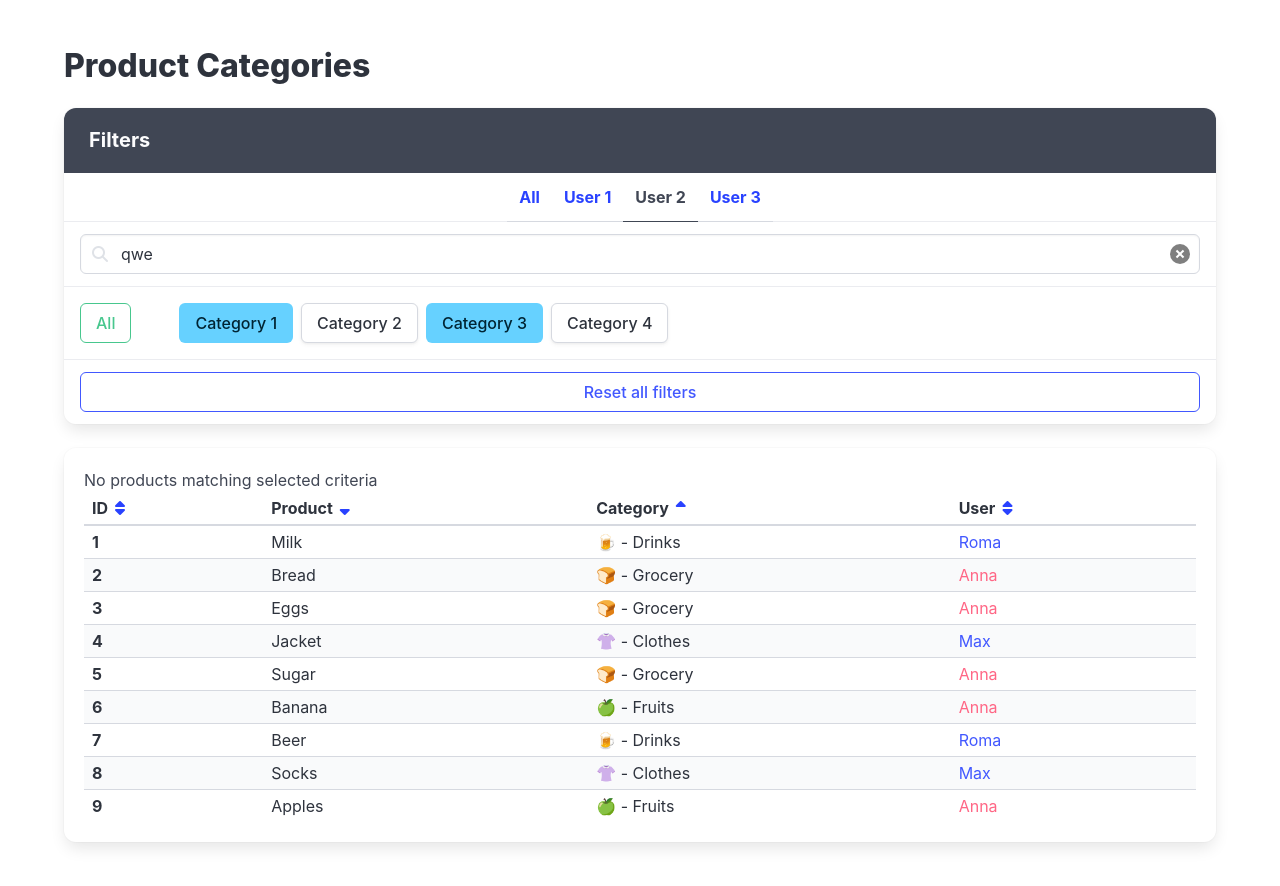
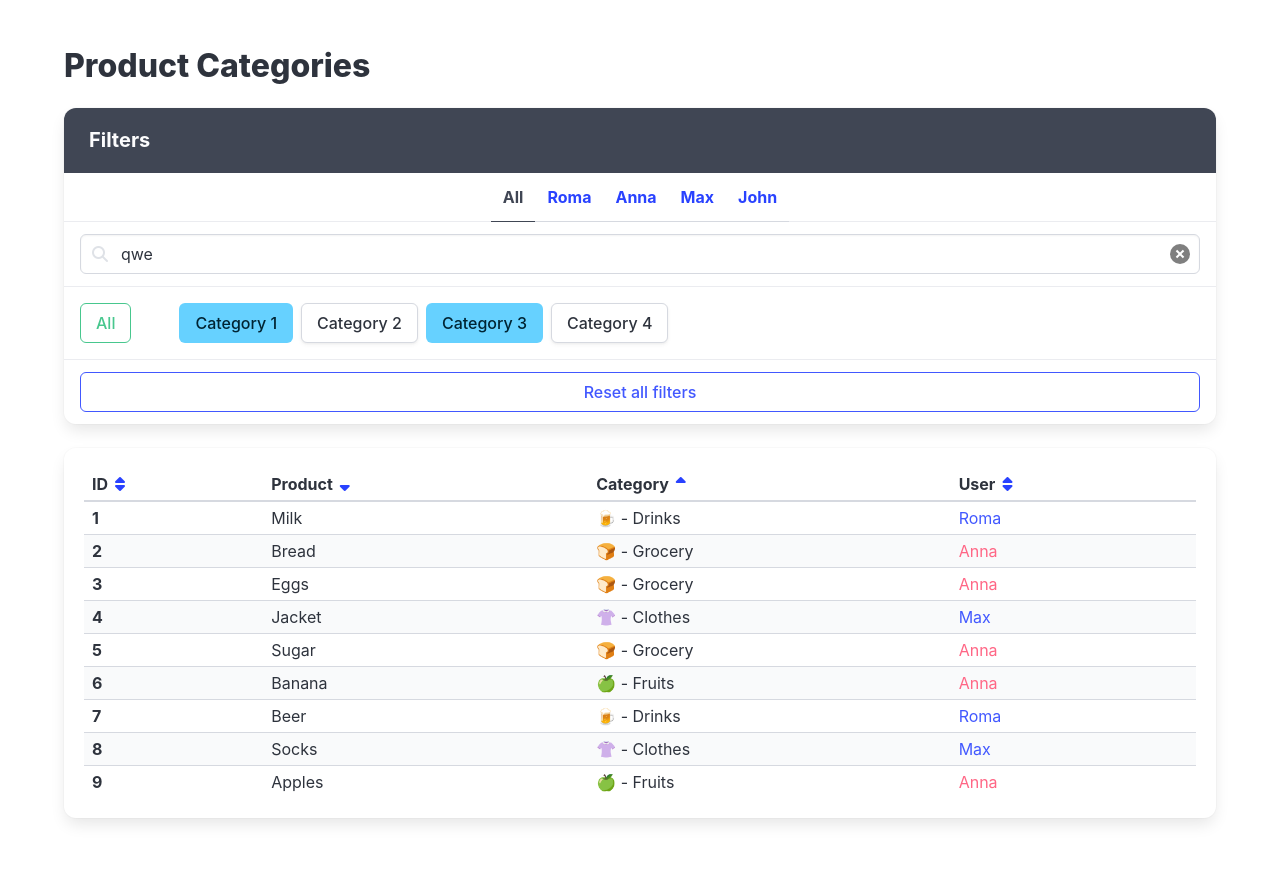
Before and after one commit to AchekcSs/fs_jul_26_react_product-categories-practice-yakimov, a React (Vite) app: page / in a window 1280 px wide. Shown: the top 886 px of the page. Built offline with nearby package versions, Linux system fonts and the light colour scheme.

Commit message:
feat: implement filter products by owner

```diff
--- a/src/App.jsx
+++ b/src/App.jsx
@@ -3,6 +3,7 @@ import cn from 'classnames';
 
 import './App.scss';
 
+import { useState } from 'react';
 import usersFromServer from './api/users';
 import categoriesFromServer from './api/categories';
 import productsFromServer from './api/products';
@@ -24,6 +25,22 @@ const products = productsFromServer.map(product => {
 });
 
 export const App = () => {
+  const [selectedUser, setSelectedUser] = useState(null);
+
+  const handleUserClick = user => setSelectedUser(user);
+
+  const getVisibleProducts = incomeProducts => {
+    if (selectedUser !== null) {
+      return incomeProducts.filter(
+        product => product.user.id === selectedUser.id,
+      );
+    }
+
+    return incomeProducts;
+  };
+
+  const visibleProducts = getVisibleProducts(products);
+
   return (
     <div className="section">
       <div className="container">
@@ -34,11 +51,31 @@ export const App = () => {
             <p className="panel-heading">Filters</p>
 
             <p className="panel-tabs has-text-weight-bold">
-              <a data-cy="FilterAllUsers" href="#/">
+              <a
+                data-cy="FilterAllUsers"
+                href="#/"
+                className={cn({ 'is-active': selectedUser === null })}
+                onClick={() => handleUserClick(null)}
+              >
                 All
               </a>
 
-              <a data-cy="FilterUser" href="#/">
+              {usersFromServer.map(user => (
+                <a
+                  key={user.id}
+                  data-cy="FilterUser"
+                  href="#/"
+                  className={cn({
+                    'is-active':
+                      selectedUser !== null && selectedUser.id === user.id,
+                  })}
+                  onClick={() => handleUserClick(user)}
+                >
+                  {user.name}
+                </a>
+              ))}
+
+              {/* <a data-cy="FilterUser" href="#/">
                 User 1
               </a>
 
@@ -48,7 +85,7 @@ export const App = () => {
 
               <a data-cy="FilterUser" href="#/">
                 User 3
-              </a>
+              </a> */}
             </p>
 
             <div className="panel-block">
@@ -122,10 +159,11 @@ export const App = () => {
         </div>
 
         <div className="box table-container">
+          {visibleProducts.length === 0 ? (
             <p data-cy="NoMatchingMessage">
               No products matching selected criteria
             </p>
-
+          ) : (
             <table
               data-cy="ProductTable"
               className="table is-striped is-narrow is-fullwidth"
@@ -179,8 +217,8 @@ export const App = () => {
               </thead>
 
               <tbody>
-              {products.map(product => (
-                <tr data-cy="Product">
+                {visibleProducts.map(product => (
+                  <tr key={product.id} data-cy="Product">
                     <td className="has-text-weight-bold" data-cy="ProductId">
                       {product.id}
                     </td>
@@ -201,46 +239,9 @@ export const App = () => {
                     </td>
                   </tr>
                 ))}
-              {/* <tr data-cy="Product">
-              <td className="has-text-weight-bold" data-cy="ProductId">
-                1
-              </td>
-
-              <td data-cy="ProductName">Milk</td>
-              <td data-cy="ProductCategory">🍺 - Drinks</td>
-
-              <td data-cy="ProductUser" className="has-text-link">
-                Max
-              </td>
-            </tr>
-
-            <tr data-cy="Product">
-              <td className="has-text-weight-bold" data-cy="ProductId">
-                2
-              </td>
-
-              <td data-cy="ProductName">Bread</td>
-              <td data-cy="ProductCategory">🍞 - Grocery</td>
-
-              <td data-cy="ProductUser" className="has-text-danger">
-                Anna
-              </td>
-            </tr>
-
-            <tr data-cy="Product">
-              <td className="has-text-weight-bold" data-cy="ProductId">
-                3
-              </td>
-
-              <td data-cy="ProductName">iPhone</td>
-              <td data-cy="ProductCategory">💻 - Electronics</td>
-
-              <td data-cy="ProductUser" className="has-text-link">
-                Roma
-              </td>
-            </tr> */}
               </tbody>
             </table>
+          )}
         </div>
       </div>
     </div>
```
Lines whose indentation alone changed are shown as unchanged.
